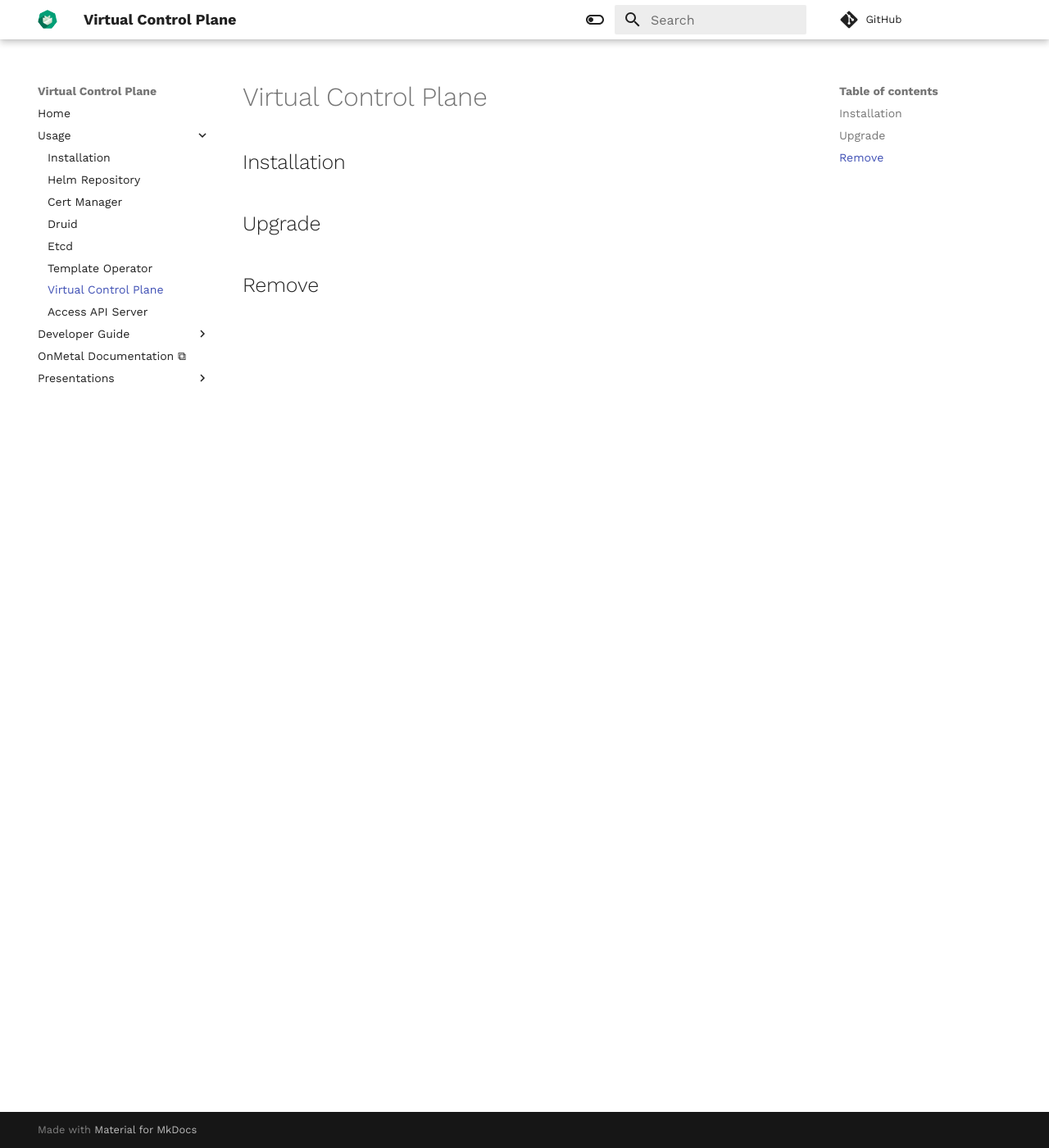
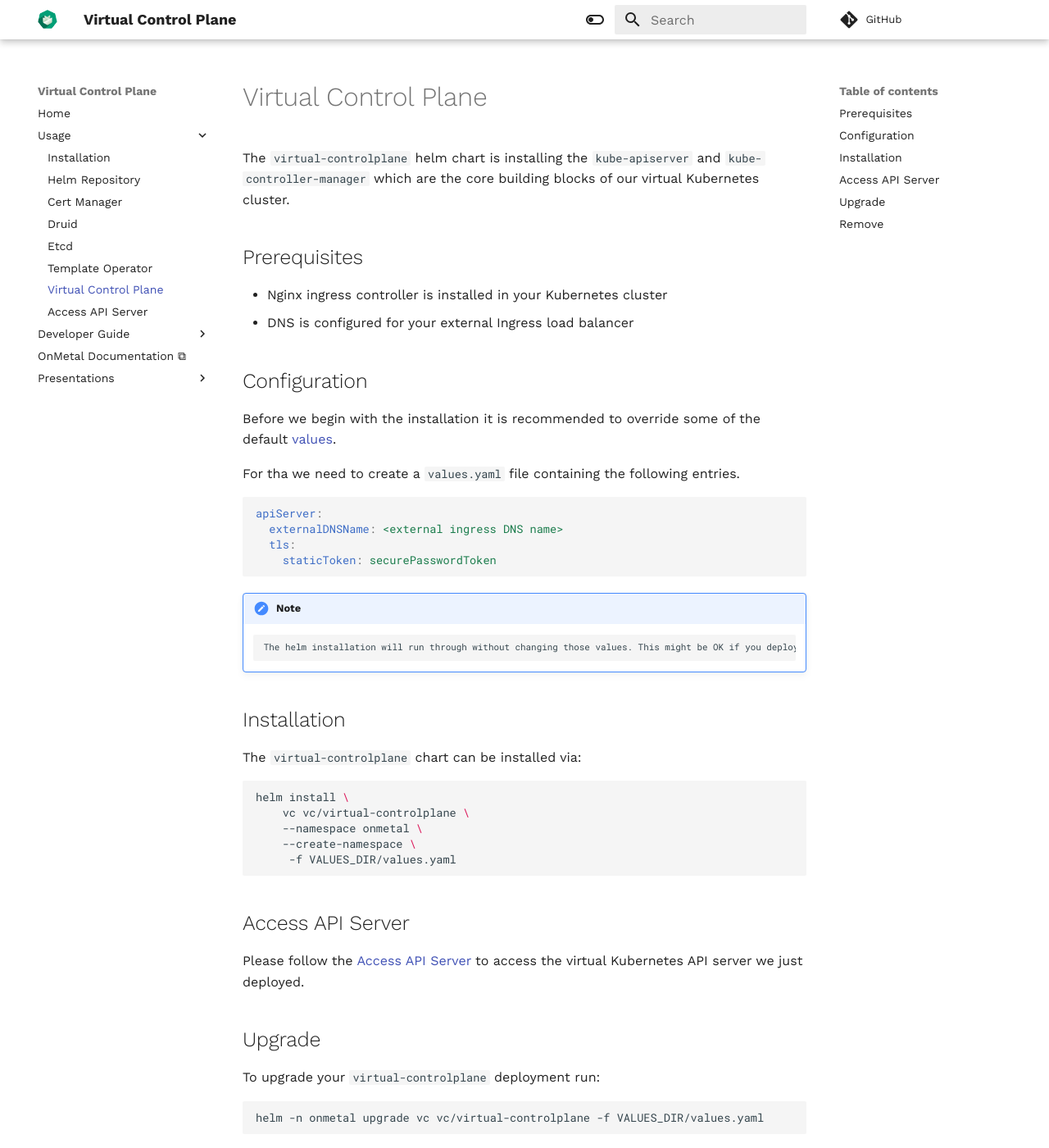
Before and after one commit to ironcore-scrapyard/virtual-controlplane, an MkDocs documentation site: the page built from docs/usage/vc.md, in a window 1280 px wide and 1400 px high. Shown: the whole window at 82% size. Built offline with MkDocs 1.6.1 and Material for MkDocs 9.7.7, drawn with Linux system fonts in a browser that asks for light colours; comment, search, counter and statistics services are not loaded; some of the changed text lies outside the part shown.

Commit message:
Add vc installation documentation

````diff
--- a/docs/usage/vc.md
+++ b/docs/usage/vc.md
@@ -1,9 +1,59 @@
 # Virtual Control Plane
+
+The `virtual-controlplane` helm chart is installing the `kube-apiserver` and `kube-controller-manager` which are the core
+building blocks of our virtual Kubernetes cluster.
+
+## Prerequisites
+
+* Nginx ingress controller is installed in your Kubernetes cluster
+* DNS is configured for your external Ingress load balancer
+
+## Configuration
+
+Before we begin with the installation it is recommended to override some of the default [values](https://github.com/onmetal/virtual-controlplane/blob/main/charts/virtual-controlplane/values.yaml).
+
+For tha we need to create a `values.yaml` file containing the following entries.
+
+```yaml
+apiServer:
+  externalDNSName: <external ingress DNS name>
+  tls:
+    staticToken: securePasswordToken
+```
+
+!!!note
+        The helm installation will run through without changing those values. This might be OK if you deploy it into a local Minikube or Kind cluster. However you won't be able to access your cluster since the `Ingress` won't be configured correctly. Also there is a huge security risk as the static token to can be guessed relatively easy exposing your API server to fraudulent access.
 
 ## Installation
 
+The `virtual-controlplane` chart can be installed via:
+
+```bash
+helm install \
+    vc vc/virtual-controlplane \
+    --namespace onmetal \
+    --create-namespace \
+     -f VALUES_DIR/values.yaml
+```
+
+## Access API Server
+
+Please follow the [Access API Server](/virtual-controlplane/usage/access) to access the virtual Kubernetes API server we just deployed.
+
 ## Upgrade
+
+To upgrade your `virtual-controlplane` deployment run:
+
+```shell
+helm -n onmetal upgrade vc vc/virtual-controlplane -f VALUES_DIR/values.yaml
+```
 
 ## Remove
 
+To remove the installation run:
+
+```shell
+helm -n onmetal delete vc
+```
+
 --8<-- "hack/docs/abbreviations.md"
````
